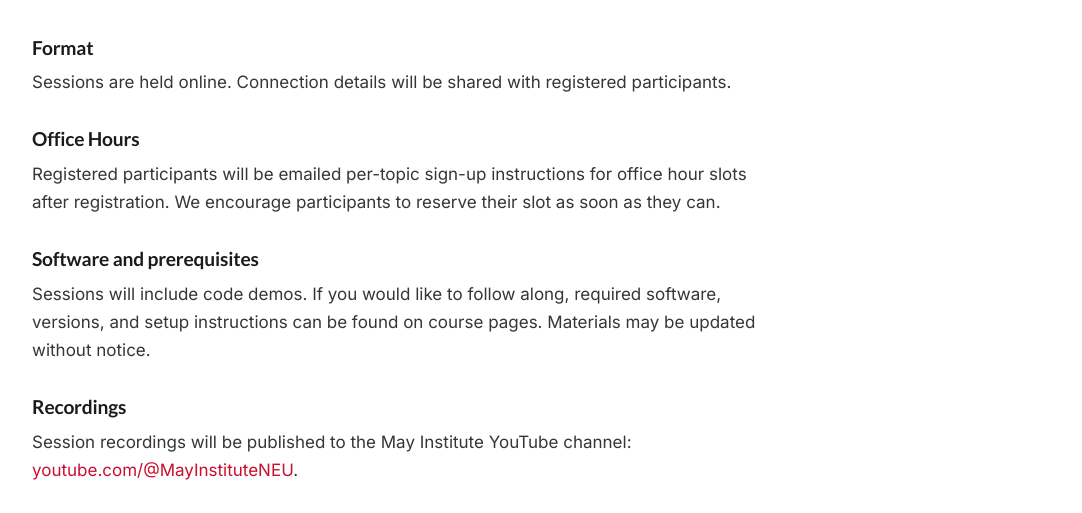
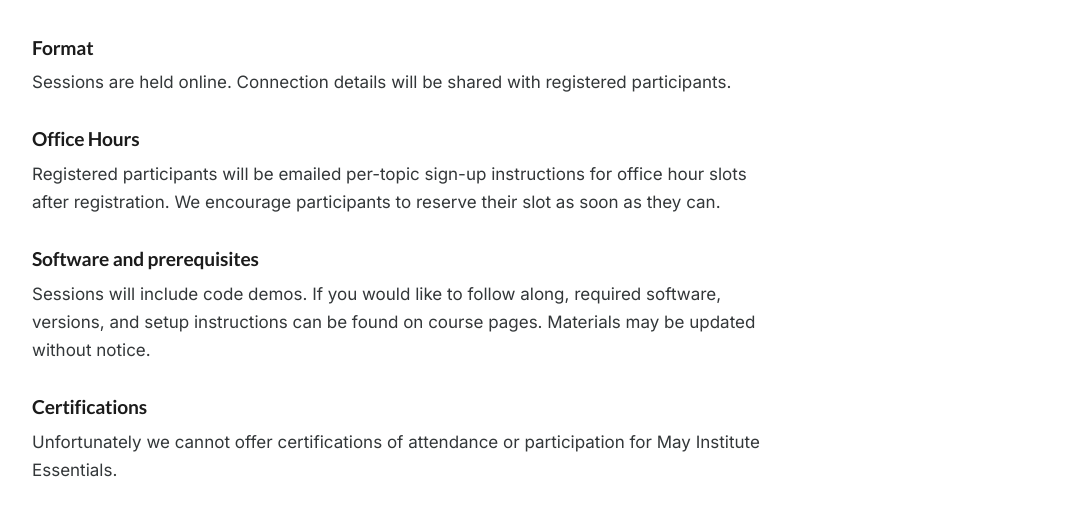
Before and after one commit to Vitek-Lab/MIe-2026, a website: page details.html in a window 1280 px wide. Shown: the part 275-788 px from the top of the page, without its empty margins (100-1182 px from the left). Drawn offline with Linux system fonts and the light colour scheme.

Commit message:
Small update to details

```diff
--- a/details.html
+++ b/details.html
@@ -58,9 +58,6 @@
           <h3 style="margin-top: 2rem;">Software and prerequisites</h3>
           <p>Sessions will include code demos. If you would like to follow along, required software, versions, and setup instructions can be found on course pages. Materials may be updated without notice.</p>
 
-          <h3 style="margin-top: 2rem;">Recordings</h3>
-          <p>Session recordings will be published to the May Institute YouTube channel: <a href="https://www.youtube.com/@MayInstituteNEU" target="_blank" rel="noopener">youtube.com/@MayInstituteNEU</a>.</p>
-
           <h3 style="margin-top: 2rem;">Certifications</h3>
           <p>Unfortunately we cannot offer certifications of attendance or participation for May Institute Essentials.</p>
         </div>
```
